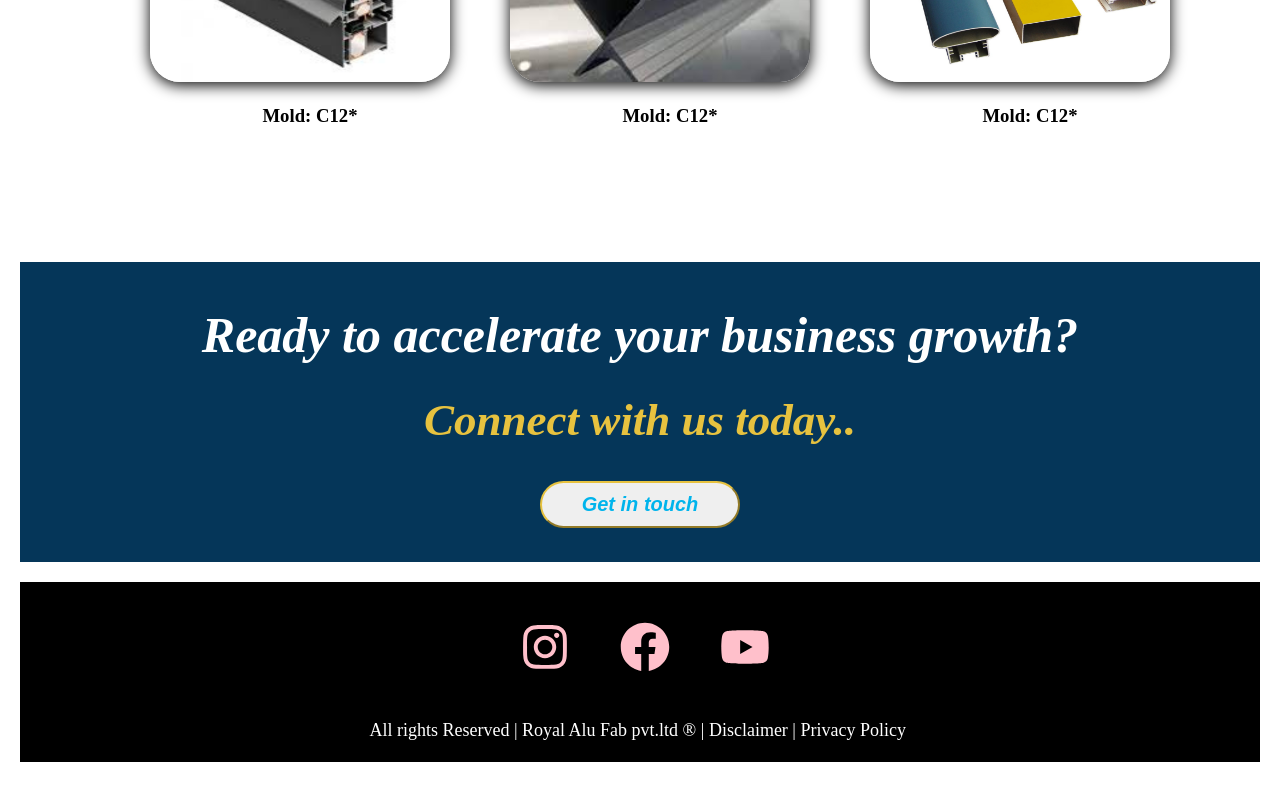
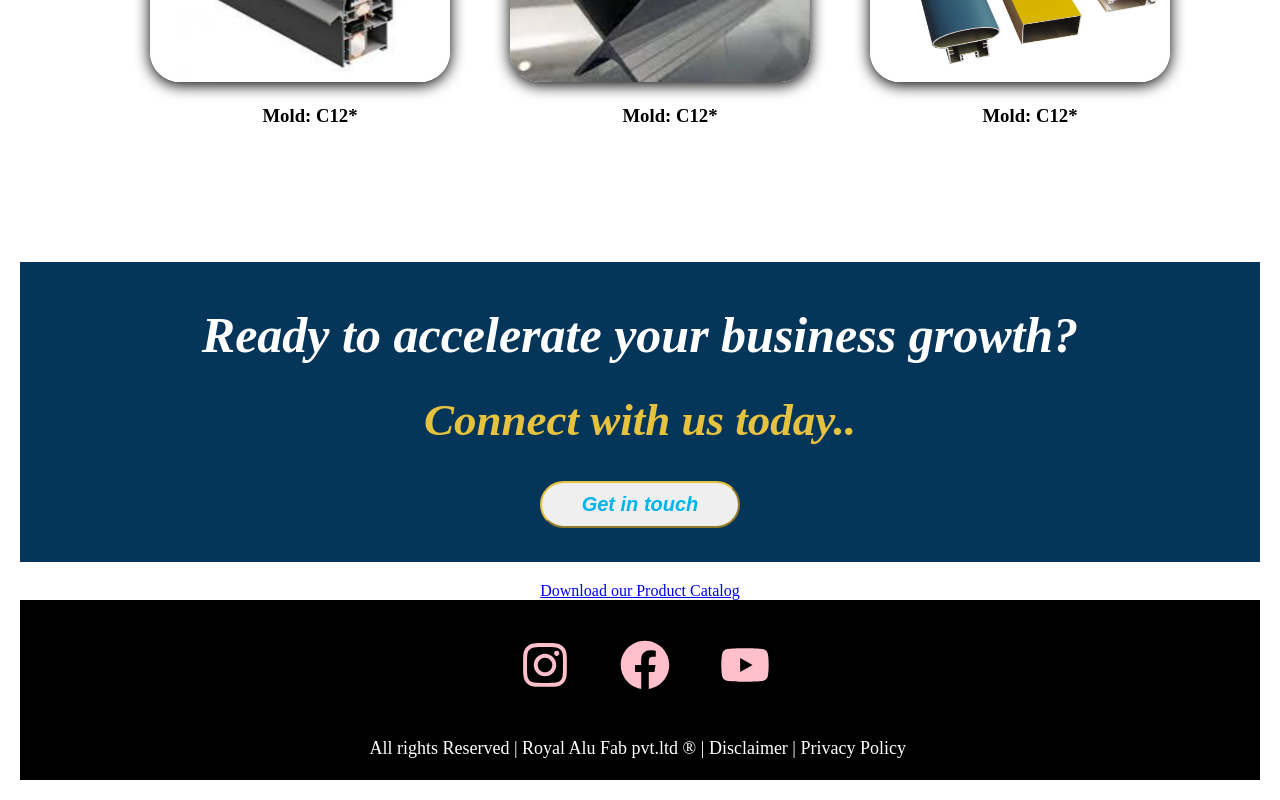
Before and after one commit to royal-alu-fab/ThermalBreakProfile, a React (Create React App) app: page /hvacsolution in a window 1280 px wide. Shown: the part 1612-2412 px from the top of the page. Built offline with nearby package versions, Linux system fonts and the light colour scheme.

Commit message:
Added hvac-solutions-catalogue pdf and added it as a downloadable link to the file.

```diff
--- a/src/pages/Hvacsolution.js
+++ b/src/pages/Hvacsolution.js
@@ -5,6 +5,7 @@ import {Hvacsolutionlist} from '../helpers/Hvacsolutionlist';
 
 function Hvacsolution() {
   return (
+    <div>
         <ProductPage
           mainImage={mainImage}
           mainAltText="Thermal Break Profile"
@@ -12,6 +13,12 @@ function Hvacsolution() {
           description="A thermal break profile (also called thermal barrier strip, polyamide strip) is an insertion of an insulating material, such as polyamide, which interrupts the thermal transfer through an architectural aluminium profile. With rising energy prices in mind, everyone is striving for optimal insulation of their home."
           productList={Hvacsolutionlist}
         />
+        <div style={{ marginTop: '20px' }}>
+          <a href="/hvac-solutions-catalogue.pdf" download="hvac-solutions-catalogue.pdf">
+            Download our Product Catalog
+          </a>
+        </div>
+    </div>
   )
 }
 
```
Also changed, not shown: 1 other file (tests, documents, lock files or other folders). Lines whose indentation alone changed are shown as unchanged.
